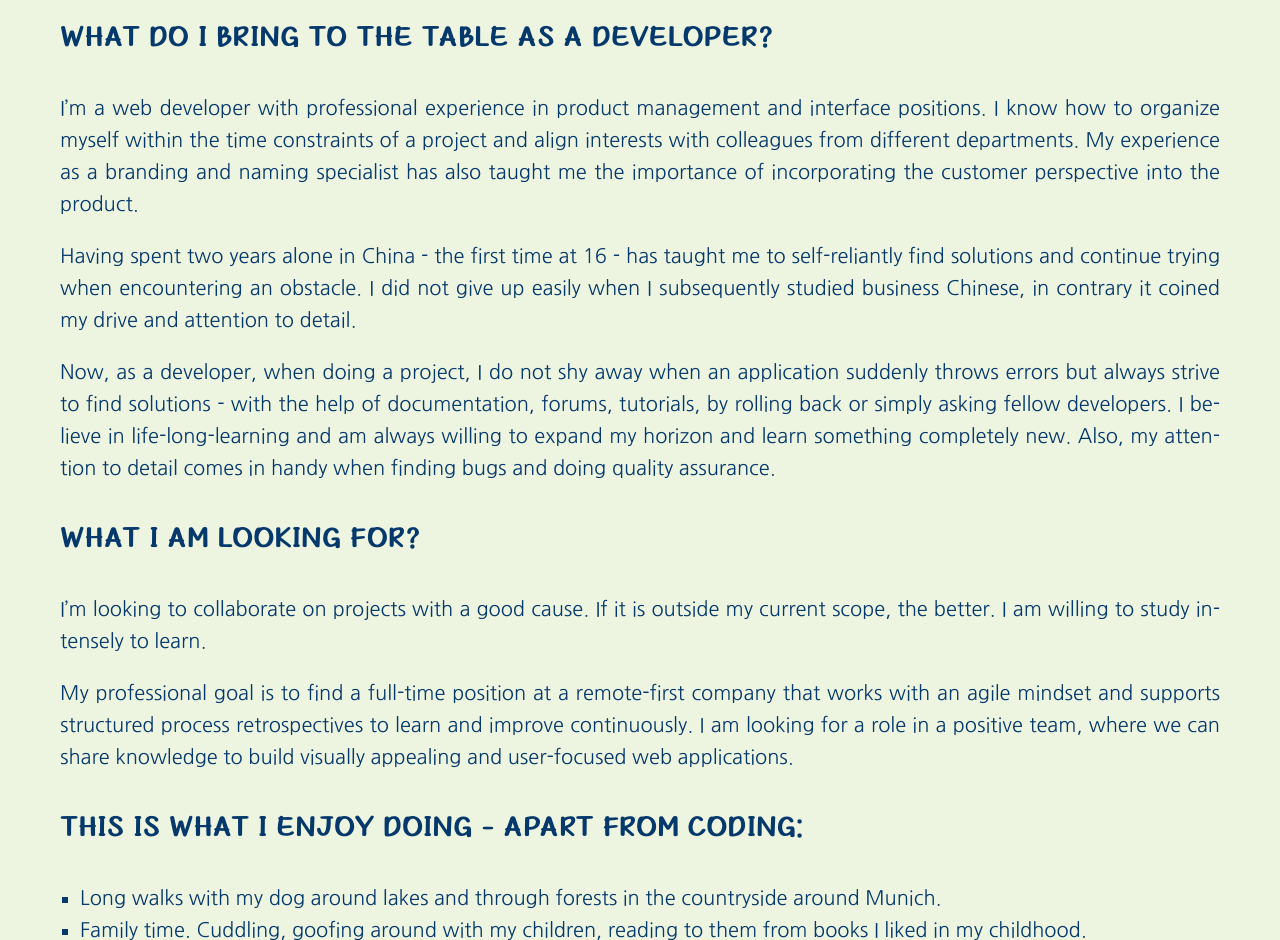
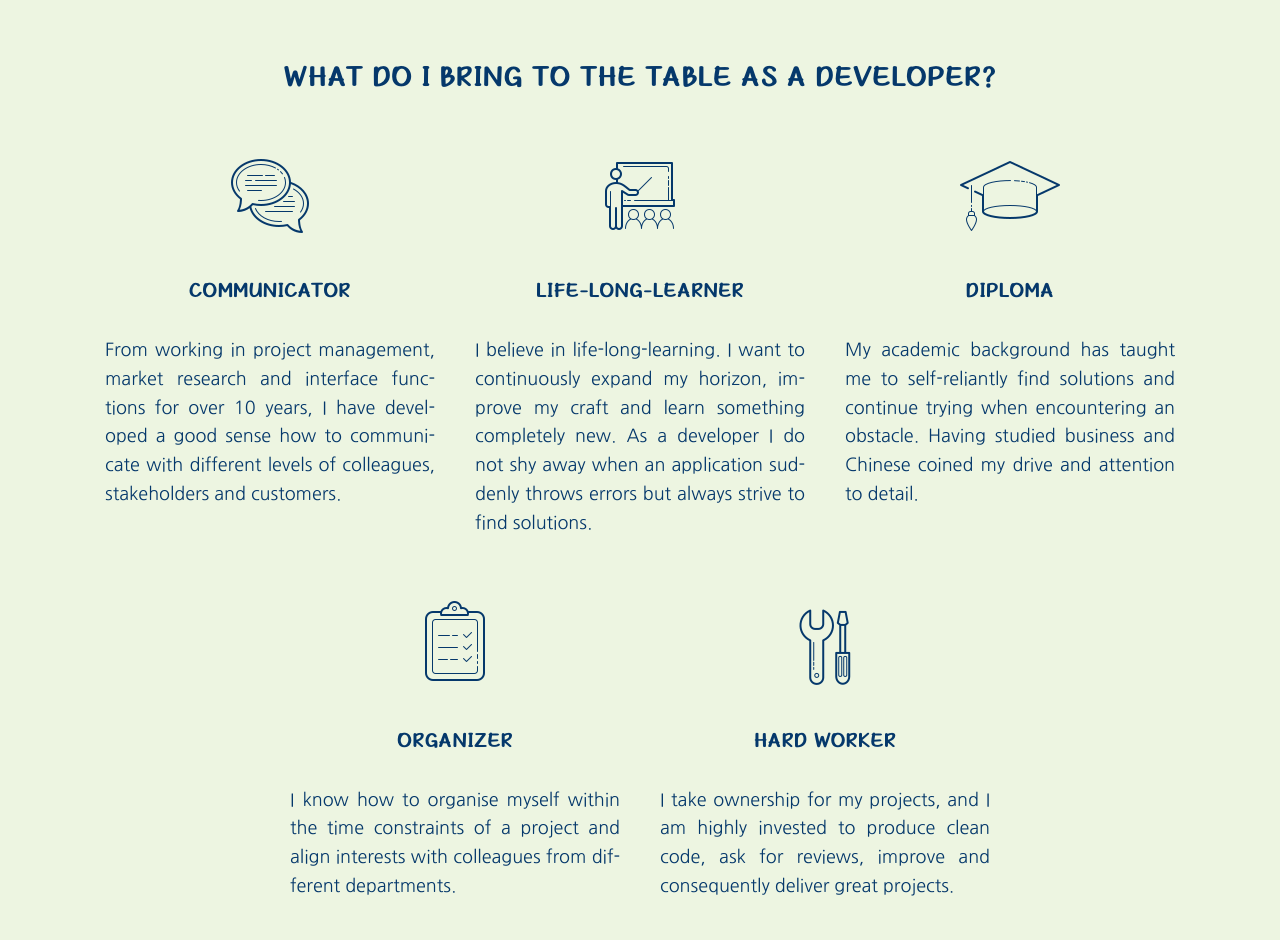
Before and after one commit to LisaPMunich/Portfolio-Website, a plain HTML site: page about.html in a window 1280 px wide. Shown: the part 392-1332 px from the top of the page. Drawn offline with nearby package versions, Linux system fonts and the light colour scheme.

Commit message:
style: restructure soft skills on about page, add: icons

```diff
--- a/about.html
+++ b/about.html
@@ -59,7 +59,7 @@
       <h1>More about Me.</h1>
     </div>
     <div class="about-wrapper">
-      <section class="dev-skills" aria-label="These are my main skills as a full-stack web developer">
+      <div class="dev-skills" aria-label="These are my main skills as a full-stack web developer">
         <span class="dev-skill-tag">JavaScript</span>
         <span class="dev-skill-tag">TypeScript</span>
         <span class="dev-skill-tag">HTML5</span>
@@ -75,41 +75,72 @@
         <span class="dev-skill-tag">MongoDB</span>
         <span class="dev-skill-tag">serverless</span>
         <span class="dev-skill-tag">Firebase</span>
-      </section>
+      </div>
 
-      <h2 class="about__underline-effect">What do I bring to the table as a developer?</h2>
-      <p>
-        I’m a web developer with professional experience in product management and interface positions.
-        I know how to organize myself within the time constraints of a project and align interests with colleagues from
-        different departments. My experience as a branding and naming specialist has also taught me the importance of
-        incorporating the customer perspective into the product.
+      <div class="soft-skills" aria-label="These are my unique softskills">
+        <h2>What do I bring to the table as a developer?</h2>
+        <div class="soft-skill-wrapper" aria-label="my unique soft skills as a web developer">
+          <div class="skill-detail__card">
+            <img src="./img/about-icon_communication.png" class="skill-detail__icon" alt="skill icon communication"/>
+            <h3 class="skill-detail__header">communicator</h3>
+            <p class="skill-detail__content">
+              From working in project management, market research and interface functions for over 10 years, I have
+              developed a good sense how to communicate with different levels of colleagues, stakeholders and customers.
             </p>
-      <p>
-        Having spent two years alone in China - the first time at 16 - has taught me to self-reliantly find solutions
-        and continue trying when encountering an obstacle. I did not give up easily when I subsequently studied business
-        Chinese, in contrary it coined my drive and attention to detail.
+          </div>
+          <div class="skill-detail__card">
+            <img src="./img/about-icon_learning.png" class="skill-detail__icon" alt="skill icon learning"/>
+            <h3 class="skill-detail__header">life-long-learner</h3>
+            <p class="skill-detail__content">
+              I believe in life-long-learning. I want to continuously expand my horizon, improve my craft and learn
+              something completely new. As a developer I do not shy away when an application suddenly throws errors but
+              always strive to find solutions.
             </p>
-      <p>
-        Now, as a developer, when doing a project, I do not shy away when an application suddenly throws errors but
-        always strive to find solutions - with the help of documentation, forums, tutorials, by rolling back or simply
-        asking fellow developers. I believe in life-long-learning and am always willing to expand my horizon and learn
-        something completely new. Also, my attention to detail comes in handy when finding bugs and doing quality
-        assurance.
+          </div>
+          <div class="skill-detail__card">
+            <img src="./img/about-icon_diploma.png" class="skill-detail__icon" alt="skill icon diploma"/>
+            <h3 class="skill-detail__header">diploma</h3>
+            <p class="skill-detail__content">
+              My academic background has taught me to self-reliantly find solutions and continue trying when
+              encountering an obstacle. Having studied business and Chinese coined my drive and attention to detail.
             </p>
+          </div>
+          <div class="skill-detail__card">
+            <img src="./img/about-icon_organization.png" class="skill-detail__icon" alt="skill icon organization"/>
+            <h3 class="skill-detail__header">organizer</h3>
+            <p class="skill-detail__content">
+              I know how to organise myself within the time constraints of a project and align interests with colleagues
+              from different departments.
+            </p>
+          </div>
+          <div class="skill-detail__card">
+            <img src="./img/about-icon_hard-worker.png" class="skill-detail__icon" alt="skill icon tools of a worker"/>
+            <h3 class="skill-detail__header">hard worker</h3>
+            <p class="skill-detail__content">
+              I take ownership for my projects, and I am highly invested to produce clean code, ask for reviews, improve
+              and consequently deliver great projects.
+            </p>
+          </div>
 
+        </div>
+      </div>
 
-      <h2 class="about__underline-effect">What I am looking for?</h2>
+      <div class="work-goals" aria-label="This is what I look for in an employer">
+        <h2>What I am looking for?</h2>
         <p>
           I’m looking to collaborate on projects with a good cause. If it is outside my current scope, the better. I am
           willing to study intensely to learn.
         </p>
         <p>
-        My professional goal is to find a full-time position at a remote-first company that works with an agile mindset
+          My professional goal is to find a full-time position at a remote-first company that works with an agile
+          mindset
           and supports structured process retrospectives to learn and improve continuously. I am looking for a role in a
           positive team, where we can share knowledge to build visually appealing and user-focused web applications.
         </p>
+      </div>
 
-      <h2 class="about__underline-effect">This is what I enjoy doing - apart from coding:</h2>
+      <div class="hobbies" aria-label="This is what I like to do in my free time">
+        <h2>This is what I enjoy doing - apart from coding:</h2>
         <ul class="fun-activities-list">
           <li>Long walks with my dog around lakes and through forests in the countryside around Munich.</li>
           <li>Family time. Cuddling, goofing around with my children, reading to them from books I liked in my
@@ -121,6 +152,8 @@
           <li>Indoor Climbing.</li>
         </ul>
       </div>
+    </div>
+
 
   </section>
 </main>
--- a/css/base/_typography.scss
+++ b/css/base/_typography.scss
@@ -14,6 +14,7 @@ h1 {
 
 h2 {
     font-size: 35px;
+    text-align: center;
     text-transform: uppercase;
     line-height: normal;
     @extend %header-shared;
@@ -21,8 +22,8 @@ h2 {
 
 h3 {
     font-size: 25px;
+    text-align: center;
     text-transform: uppercase;
-
     @extend %header-shared;
 }
 
--- a/css/components/_buttons.scss
+++ b/css/components/_buttons.scss
@@ -17,7 +17,7 @@ button,
     /* takes the font from the outer container */
     font-family: inherit;
     text-decoration: none;
-    margin-bottom: 10px;
+    margin-bottom: 10px
 }
 
 button:hover,
--- a/css/pages/_about.scss
+++ b/css/pages/_about.scss
@@ -6,27 +6,64 @@
     padding: 20px;
 }
 
-.about__underline-effect {
-    margin: 5px 0;
-    padding: 15px 0;
-    position: relative;
-    font-weight: $font-bold;
+.soft-skills, .work-goals, .hobbies{
+    margin: 60px 0;
 }
 
-.about__underline-effect::before {
-    content: "";
-    position: absolute;
-    left: 10%;
-    bottom: 23px;
-    width: 200px;
-    height: 14px;
-    transform: skew(-6deg) translateX(-50%);
-    background: $highlight;
-    z-index: -1;
+.soft-skill-wrapper{
+    display: flex;
+    flex-flow: row wrap;
+    -webkit-box-pack: start;
+    -ms-flex-pack: start;
+    justify-content: center;
 }
+
+.skill-detail__card{
+    //border: 2px solid $light-green;
+    padding: 10px;
+    margin: 10px;
+    flex-grow: 1;
+    min-width: 300px;
+    max-width: 350px;
+    justify-content: center;
+}
+
+.skill-detail__icon {
+    display: block;
+    margin: auto;
+}
+
+.skill-detail__header{
+
+}
+
+.skill-detail__content{
+    font-size: 0.9em;
+}
+
 
 .fun-activities-list {
     list-style-type: square;
     list-style-position: outside;
     margin-left: -20px;
 }
+
+
+//.about__underline-effect {
+//    margin: 5px 0;
+//    padding: 15px 0;
+//    position: relative;
+//    font-weight: $font-bold;
+//}
+//
+//.about__underline-effect::before {
+//    content: "";
+//    position: absolute;
+//    left: 10%;
+//    bottom: 23px;
+//    width: 200px;
+//    height: 14px;
+//    transform: skew(-6deg) translateX(-50%);
+//    background: $highlight;
+//    z-index: -1;
+//}
```
Also changed, not shown: css/styles.css, img/Angular_movie-app.png (added), img/about-icon_communication.png (added), img/about-icon_communication_greenbg.png (added), img/about-icon_diploma.png (added), img/about-icon_diploma_greenbg.png (added), img/about-icon_hard-worker.png (added), img/about-icon_hard-worker_greenbg.png (added), img/about-icon_learning.png (added), img/about-icon_learning_greenbg.png (added), img/about-icon_organization.png (added), img/about-icon_organization_greenbg.png (added), 1 other file. Lines whose indentation alone changed are shown as unchanged.
